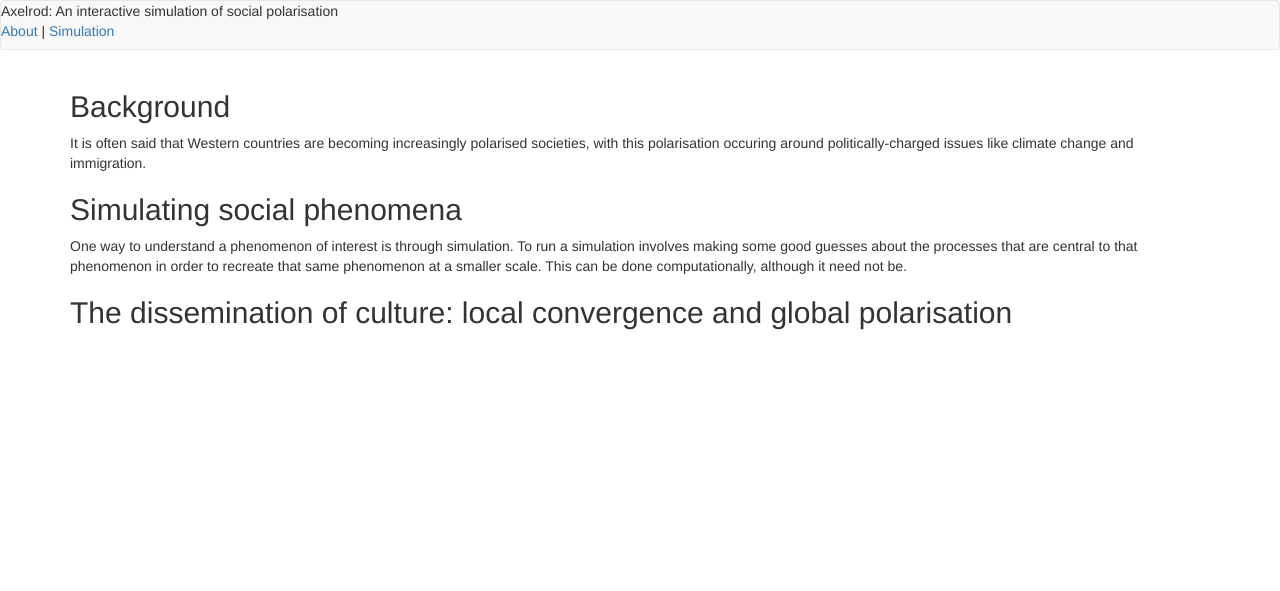
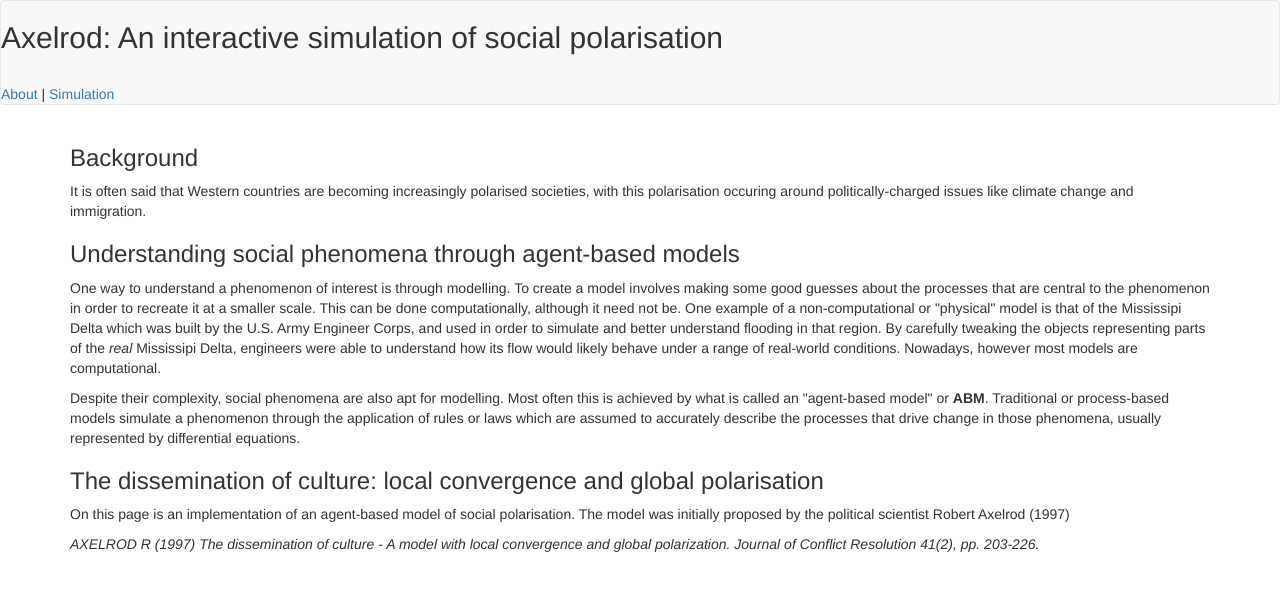
Before and after one commit to andrewcameronsims/Axelrod, a Flask app: page / in a window 1280 px wide. Shown: the top 591 px of the page. Run offline with Flask 2, Linux system fonts and the light colour scheme; some libraries are stand-ins or nearby versions.

Commit message:
Add content to about.html

```diff
--- a/app/templates/about.html
+++ b/app/templates/about.html
@@ -1,15 +1,36 @@
 {% extends "base.html" %}
 
 {% block app_content %}
-<h2>Background</h2>
+
+<h3>Background</h3>
 <p>It is often said that Western countries are becoming increasingly polarised
 societies, with this polarisation occuring around politically-charged
 issues like climate change and immigration.</p>
-<h2>Simulating social phenomena</h2>
-<p>One way to understand a phenomenon of interest is through simulation. To run
-a simulation involves making some good guesses about the processes that are
-central to that phenomenon in order to recreate that same phenomenon at a smaller
-scale. This can be done computationally, although it need not be.</p>
-<h2>The dissemination of culture: local convergence and global polarisation</h2>
-<p></p>
+
+<h3>Understanding social phenomena through agent-based models</h3>
+<p>One way to understand a phenomenon of interest is through modelling. To create
+a model involves making some good guesses about the processes that are
+central to the phenomenon in order to recreate it at a smaller
+scale. This can be done computationally, although it need not be. One example of
+a non-computational or "physical" model is that of the Mississipi
+Delta which was built by the U.S. Army Engineer Corps, and used in
+order to simulate and better understand flooding in that region. By carefully
+tweaking the objects representing parts of the <em>real</em> Mississipi Delta,
+engineers were able to understand how its flow would likely behave under a range
+of real-world conditions. Nowadays, however most models are computational.
+</p>
+<p>Despite their complexity, social phenomena are also apt for modelling. Most
+often this is achieved by what is called an "agent-based model" or
+<strong>ABM</strong>. Traditional or process-based models simulate a
+phenomenon through the application of rules or laws which are assumed to accurately
+describe the processes that drive change in those phenomena, usually represented
+by differential equations. </p>
+
+<h3>The dissemination of culture: local convergence and global polarisation</h3>
+<p>On this page is an implementation of an agent-based model of social
+polarisation. The model was initially proposed by the political scientist
+Robert Axelrod (1997)</p>
+<cite>AXELROD R (1997) The dissemination of culture - A model with local convergence
+and global polarization. Journal of Conflict Resolution 41(2), pp. 203-226.</cite>
+
 {% endblock %}
--- a/app/templates/base.html
+++ b/app/templates/base.html
@@ -6,7 +6,7 @@
 
 {% block navbar %}
   <nav class="navbar navbar-default">
-    Axelrod: An interactive simulation of social polarisation
+    <h2>Axelrod: An interactive simulation of social polarisation</h2>
     <br>
     <a href="/about">About</a> |
     <a href="/sim">Simulation</a>
@@ -23,7 +23,7 @@
         {% endif %}
         {% endwith %}
 
-        {# application content needs to be provided in the app_content block #}
+        {# Does this work? #}
         {% block app_content %}{% endblock %}
     </div>
 {% endblock %}
```
Also changed, not shown: axelrod.py (+7 -7 lines).
